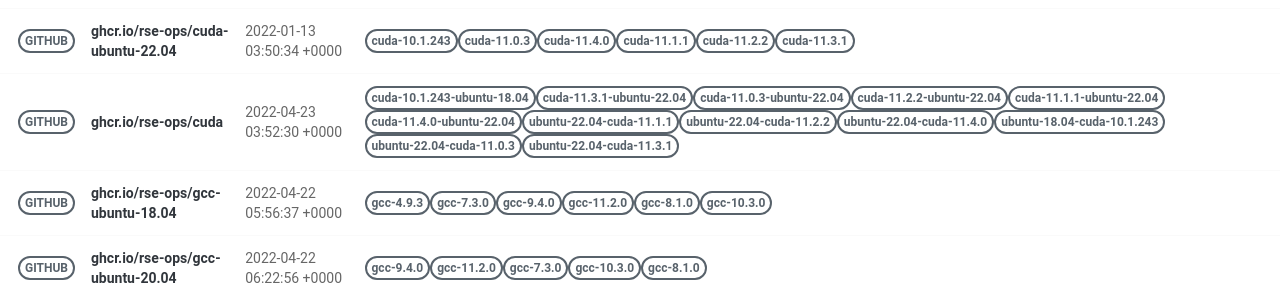
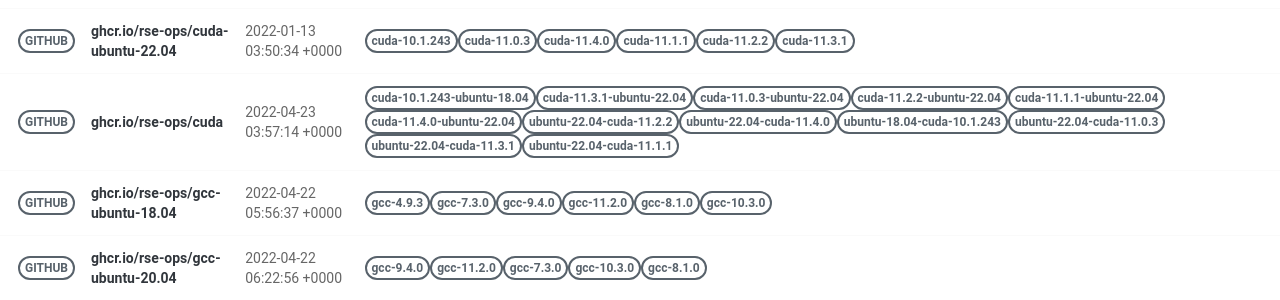
Before and after one commit to rse-ops/docker-images, a Jekyll site: the page built from pages/index.md, in a window 1280 px wide. Shown: the part 421-721 px from the top of the page. Built offline with Jekyll 4.4.1, drawn with Linux system fonts in a browser that asks for light colours; nearby versions of some CDN libraries.

Commit message:
Automated push to update library 2022-04-23

```diff
--- a/_library/ghcr.io-rse-ops-cuda.md
+++ b/_library/ghcr.io-rse-ops-cuda.md
@@ -1,7 +1,7 @@
 ---
 layout: container
 name: ghcr.io/rse-ops/cuda
-updated_at: 2022-04-23 03:52:30.721179
+updated_at: 2022-04-23 03:57:14.529095
 
 
 container_url: https://github.com/orgs/rse-ops/packages/container/package/cuda
```
Also changed, not shown: other parts of _library/ghcr.io-rse-ops-cuda.md (+3 -3 lines).
